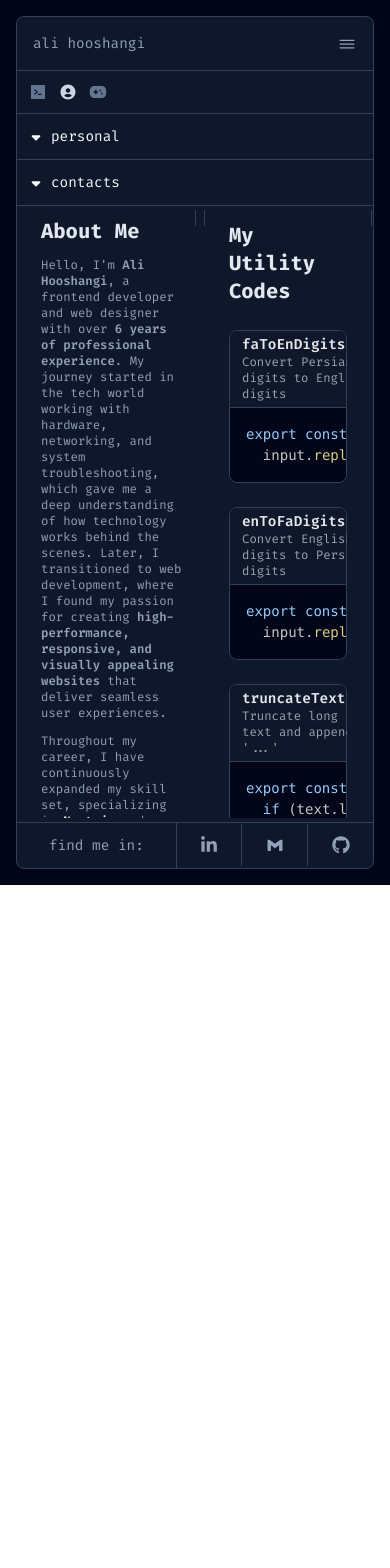
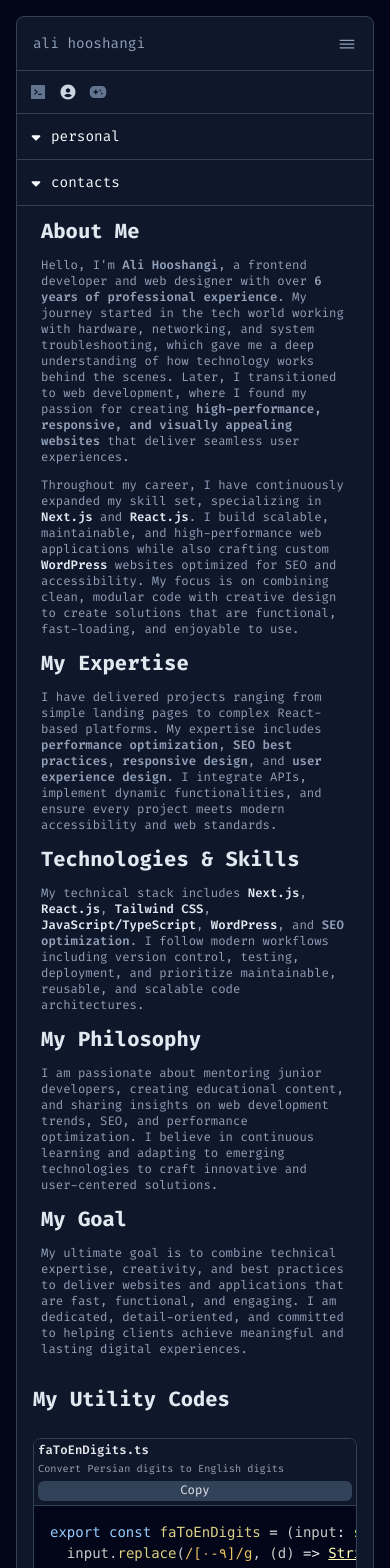
Before and after one commit to alihoushngi/Portfolio-V3, a Next.js app: page /about in a window 390 px wide. Shown: the top 1568 px of the page. Before the commit the page ends 885 px from the top, so only its background shows below. Built offline with nearby package versions, Linux system fonts and the light colour scheme.

Commit message:
about page responsive done

```diff
--- a/src/app/about/page.tsx
+++ b/src/app/about/page.tsx
@@ -49,9 +49,9 @@ export const metadata: Metadata = {
 
 const About = () => {
   return (
-    <div className="max-md:px-4 max-md:py-2 w-full h-full flex">
-      <div className="w-1/2 h-full">
-        <div className="h-[72vh] overflow-y-auto text-Appearance-Slate-400 px-6 text-left max-md:px-4 max-md:py-2">
+    <div className="max-md:px-4 max-md:py-2 w-full h-full flex max-md:flex-col">
+      <div className="w-1/2 h-full max-md:w-full">
+        <div className="h-[72vh] overflow-y-auto text-Appearance-Slate-400 px-6 text-left max-md:px-4 max-md:py-2 max-md:w-full max-md:h-full">
           <h1 className="text-3xl font-bold mb-6 mt-4 max-md:mt-2 max-md:mb-4 text-Appearance-Slate-200 max-md:text-xl">
             About Me
           </h1>
@@ -211,11 +211,11 @@ const About = () => {
           </p>
         </div>
       </div>
-      <div className="w-7 border-x h-full border-Appearance-Slate-700 p-2">
+      <div className="w-7 border-x h-full border-Appearance-Slate-700 p-2 max-md:hidden">
         <div className="w-full h-3 bg-Appearance-Slate-700" />
       </div>
       <UtilityCodes />
-      <div className="w-7 border-l h-full border-Appearance-Slate-700 p-2">
+      <div className="w-7 border-l h-full border-Appearance-Slate-700 p-2 max-md:hidden">
         <div className="w-full h-3 bg-Appearance-Slate-700" />
       </div>
     </div>
--- a/src/components/ui/UtilityCodes/UtilityCodes.tsx
+++ b/src/components/ui/UtilityCodes/UtilityCodes.tsx
@@ -14,7 +14,7 @@ const UtilityCodes = () => {
   };
 
   return (
-    <div className="w-1/2 max-w-full px-6 flex flex-col h-[72vh]">
+    <div className="w-1/2 max-w-full px-6 flex max-md:px-2 flex-col h-[72vh] max-md:w-full max-md:h-full">
       <h2 className="text-xl font-bold mb-6 mt-4 text-Appearance-Slate-200">
         My Utility Codes
       </h2>
@@ -26,16 +26,18 @@ const UtilityCodes = () => {
             style={{ backgroundColor: "#020618", borderColor: "#314158" }}
           >
             {/* Header */}
-            <div className="flex items-center justify-between px-4 py-2 border-b bg-Appearance-Slate-900 rounded-t-lg border-Appearance-Slate-700">
-              <div>
-                <p className="text-sm font-semibold text-gray-200">
+            <div className="flex max-md:flex-col items-center justify-between max-md:px-2 px-4 py-2 border-b bg-Appearance-Slate-900 rounded-t-lg border-Appearance-Slate-700 max-md:gap-2">
+              <div className="max-md:w-full max-md:overflow-y-auto">
+                <p className="text-sm font-semibold text-gray-200 max-md:mb-1 max-md:text-xs">
                   {item.title}.ts
                 </p>
-                <p className="text-xs text-gray-400">{item.description}</p>
+                <p className="text-xs text-gray-400 max-md:text-[10px]">
+                  {item.description}
+                </p>
               </div>
               <button
                 onClick={() => handleCopy(item.code, index)}
-                className="text-xs px-3 py-1 rounded-md bg-Appearance-Slate-700 text-gray-200 hover:opacity-80 transition"
+                className="text-xs px-3 py-1 max-md:w-full max-md:px-1 rounded-md bg-Appearance-Slate-700 text-gray-200 hover:opacity-80 transition"
               >
                 {copiedIndex === index ? "Copied!" : "Copy"}
               </button>
```
